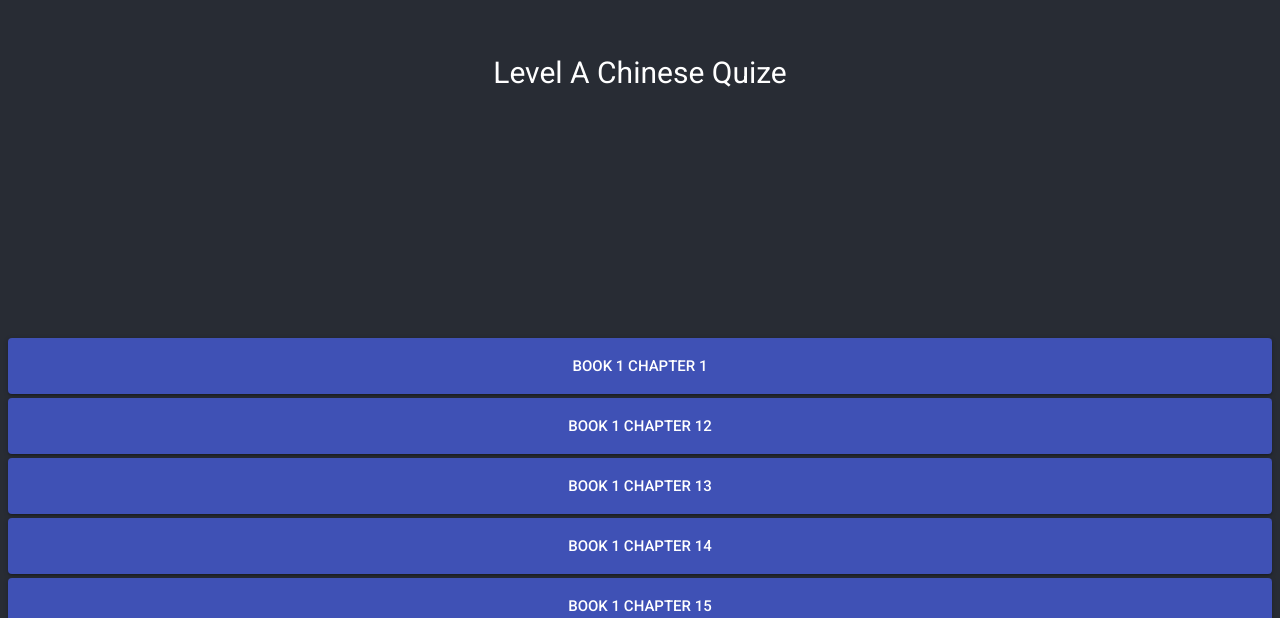
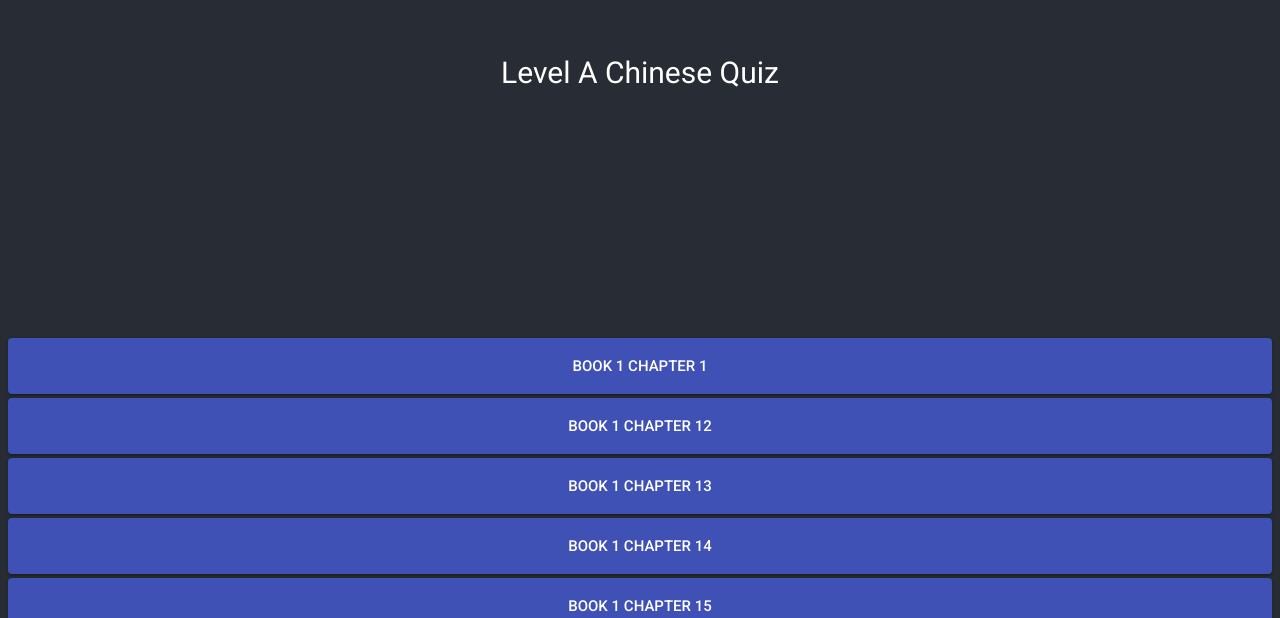
Before and after one commit to BennyCarlsson/mandarin-training, a React (Create React App) app: page / in a window 1280 px wide. Shown: the part 182-800 px from the top of the page. Built offline with nearby package versions, Linux system fonts and the light colour scheme.

Commit message:
small design fix and spelling error..

```diff
--- a/src/App.css
+++ b/src/App.css
@@ -43,6 +43,7 @@
   font-weight: 300;
 }
 .theWordSmall {
+  font-size: 5em;
   margin: 0px;
   padding: 0px;
   text-shadow: 3px 5px 7px black;
@@ -121,6 +122,7 @@
   font-size: 14px;
   line-height: 1.6;
   margin-top: 16px;
+  justify-content: space-evenly;
 }
 .test {
   width: 100%;
--- a/src/components/ChooseChapterTitle.js
+++ b/src/components/ChooseChapterTitle.js
@@ -15,7 +15,7 @@ class ChooseChapterTitle extends React.Component {
           variant="display1"
           gutterBottom
         >
-          Level A Chinese Quize
+          Level A Chinese Quiz
         </Typography>
       </div>
     )
--- a/src/components/PageFooter.js
+++ b/src/components/PageFooter.js
@@ -5,7 +5,7 @@ const PageFooter = () => {
   return (
     <div className="startPageFooter">
       <span className="footerText">
-        Send any feedback to carlsson.benny93@gmail.com
+        Send any feedback or questions to carlsson.benny93@gmail.com
       </span>
       <span>
         <span className="footerVersionNr"> v.1.0.0</span>
--- a/src/components/TheWord.js
+++ b/src/components/TheWord.js
@@ -8,7 +8,7 @@ const TheWord = props => {
     >
       <h1
         className={
-          props.currentWord && props.currentWord.chinese.length > 3
+          props.currentWord && props.currentWord.chinese.length > 2
             ? "theWordSmall"
             : "theWord"
         }
```
Also changed, not shown: public/manifest.json, src/todo.txt.
